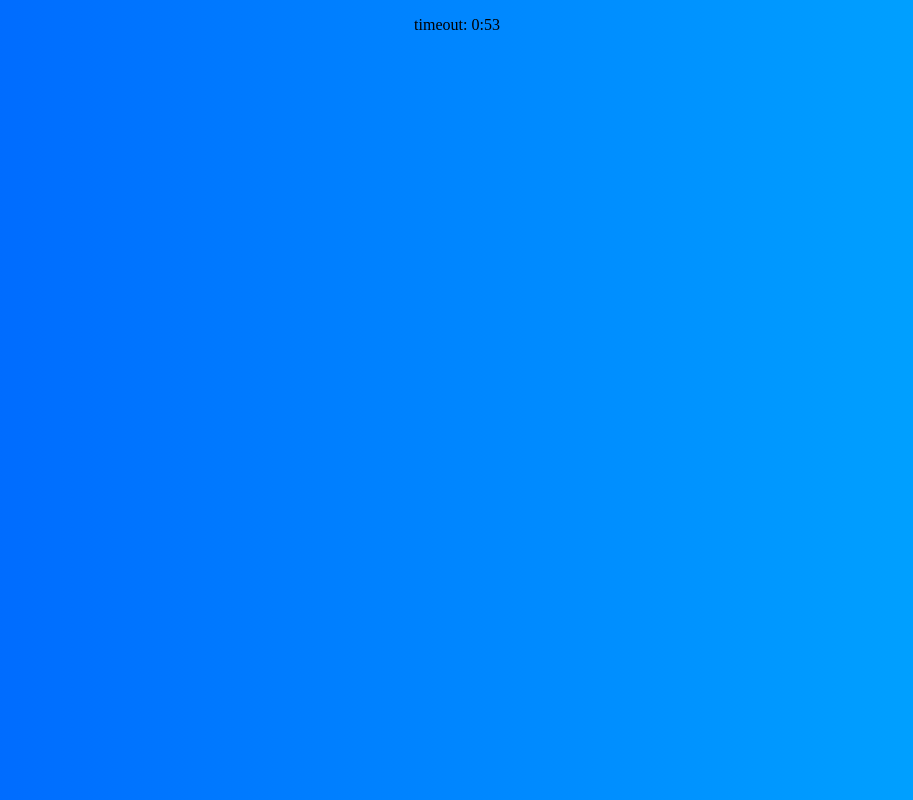
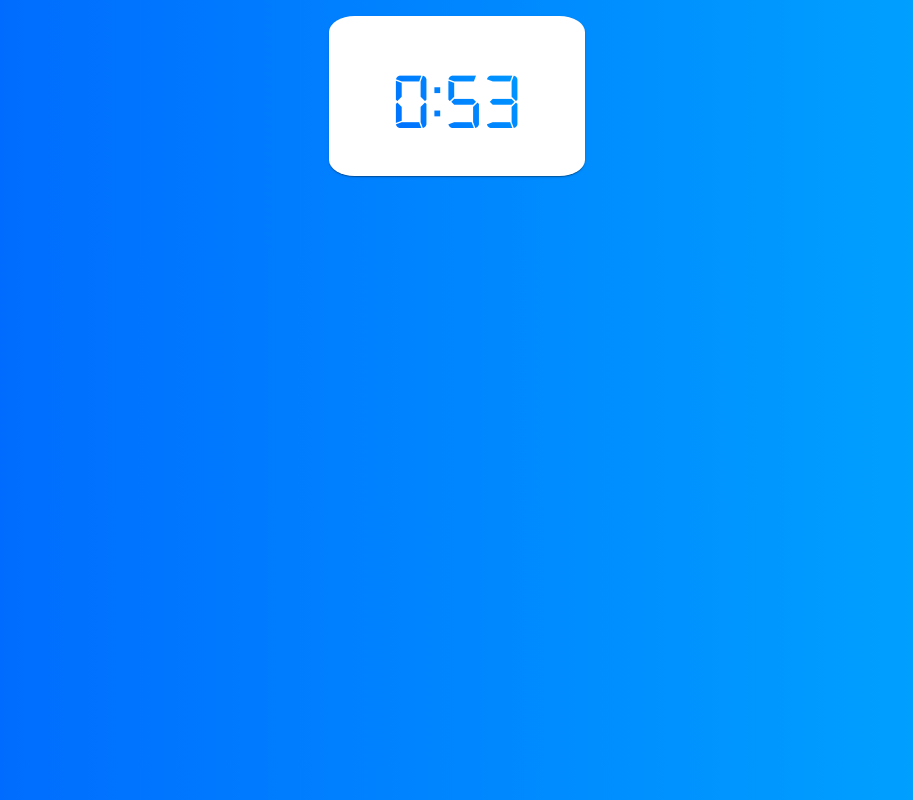
Before and after one commit to odev954/typing-game, a React app: page / in a window 1280 px wide. Shown: the whole page, without its empty margins (183-1096 px from the left). Built offline with nearby package versions, Linux system fonts and the light colour scheme.

Commit message:
styling clock component

```diff
--- a/src/components/Clock/Clock.css
+++ b/src/components/Clock/Clock.css
@@ -0,0 +1,20 @@
+.clock.display-card {
+    width: 20%;
+    height: fit-content;
+    margin: 1em;
+    border-radius: 10%;
+}
+
+.clock.styled-text {
+    text-align: center;
+    font-family: 'digital-clock-font';
+    font-size: 5rem;
+    background: -webkit-linear-gradient(45deg, rgb(0, 98, 255) , rgb(0, 170, 255));
+    -webkit-background-clip: text;
+    -webkit-text-fill-color: transparent;
+}
+
+@font-face{
+    font-family:'digital-clock-font';
+    src: url('../../../public/fonts/digital-7.ttf');
+   }
--- a/src/components/Clock/Clock.tsx
+++ b/src/components/Clock/Clock.tsx
@@ -1,15 +1,20 @@
 import React from "react";
 import useClock from "src/hooks/useClock/useClock";
-import Card from 'react-bootstrap/Card';
+import Card from '@mui/material/Card';
 import './Clock.css';
+import { CardContent, Typography } from "@mui/material";
 
 export default function Clock() : JSX.Element
 {
     const timeoutSeconds = useClock(() => console.log('timeout!'));
 
     return (
-        <div>
-            <p>timeout: {Math.floor(timeoutSeconds / 60)}:{timeoutSeconds % 60}</p>
-        </div>
+        <Card className="clock display-card">
+            <CardContent>
+                <Typography className="clock styled-text">
+                    {Math.floor(timeoutSeconds / 60)}:{timeoutSeconds % 60 > 9 ? timeoutSeconds % 60 : '0' + timeoutSeconds % 60}
+                </Typography>
+            </CardContent>
+        </Card>
     )
 }
```
Also changed, not shown: public/fonts/digital-7.ttf (added).
